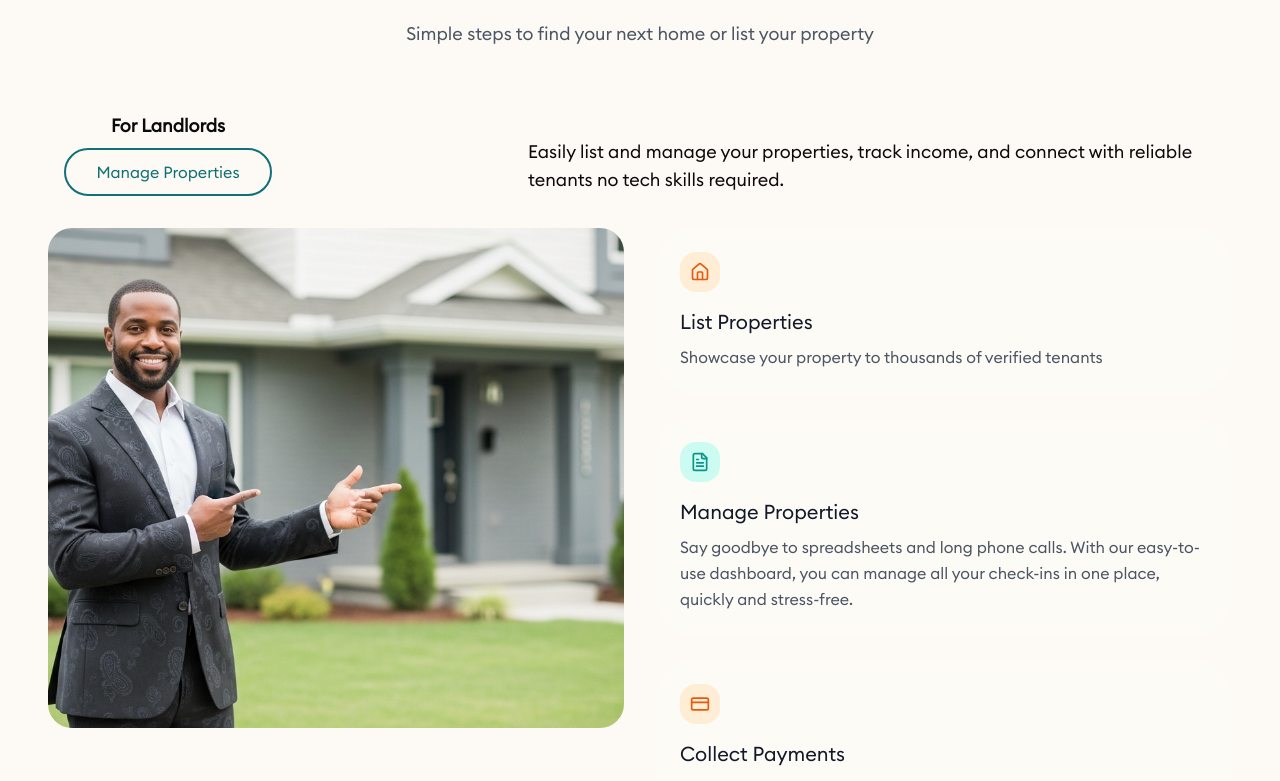
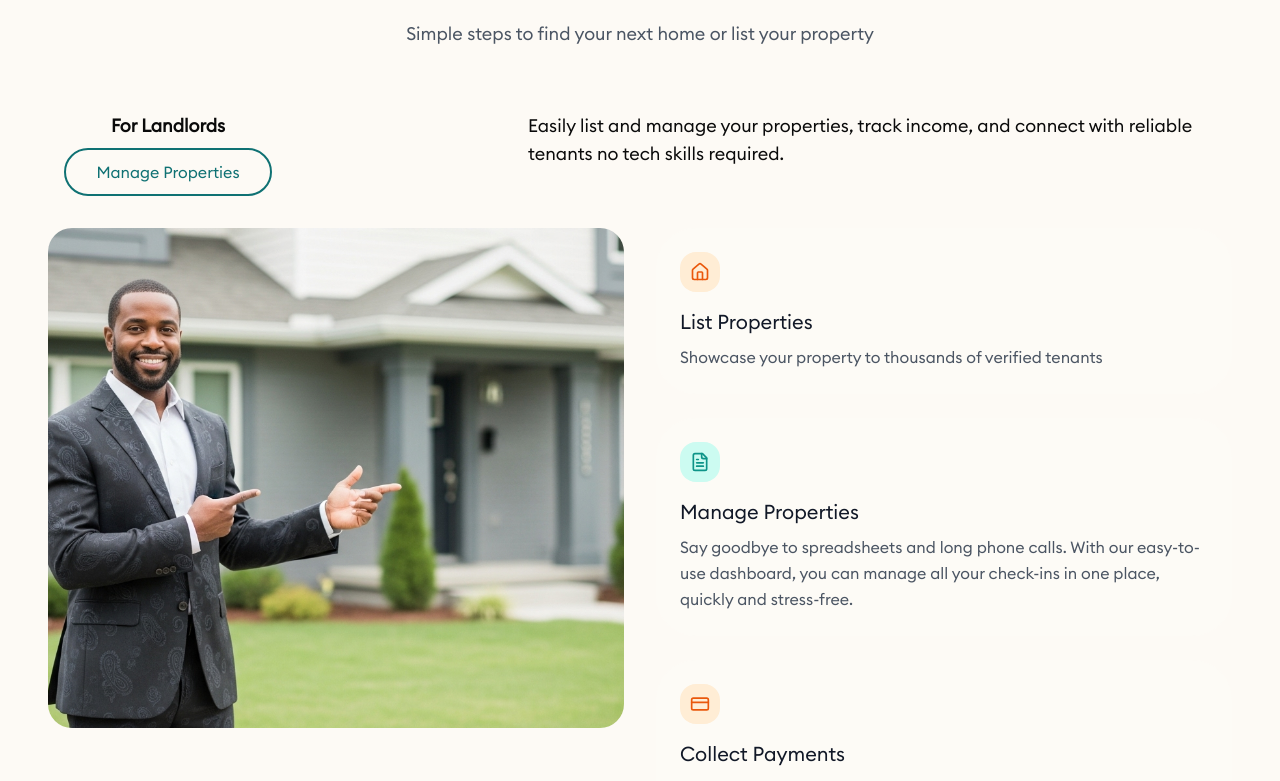
Before and after one commit to ABBA-DALHATU/residence_site, a Next.js app: page / in a window 1280 px wide. Shown: the part 1512-2293 px from the top of the page. Built offline with nearby package versions, Linux system fonts and the light colour scheme.

Commit message:
Update page.tsx

```diff
--- a/src/app/page.tsx
+++ b/src/app/page.tsx
@@ -199,7 +199,7 @@ export default function ResidenceLanding() {
                 Simple steps to find your next home or list your property
               </p>
             </motion.div>
-            <div className="pl-4 flex flex-col md:flex-row md:gap-64 justify-between items-center">
+            <div className="pl-4 flex flex-col md:flex-row md:gap-64 justify-between items-start">
               <div className="flex flex-col justify-start">
                 <p className="text-lg text-center font-[600] mb-2">For Landlords</p>
                 <Button
@@ -222,7 +222,7 @@ export default function ResidenceLanding() {
     initial={{ opacity: 0 }}
     whileInView={{ opacity: 1 }}
     viewport={{ once: true }}
-    className="grid md:grid-cols-2 gap-8"
+    className="grid md:grid-cols-2 gap-8 items-start"
   >
     {/* Landlord Image */}
     <motion.div
@@ -353,7 +353,7 @@ export default function ResidenceLanding() {
     initial={{ opacity: 0 }}
     whileInView={{ opacity: 1 }}
     viewport={{ once: true }}
-    className="grid md:grid-cols-2 gap-8"
+    className="grid md:grid-cols-2 gap-8 items-start"
   >
     {/* Tenant Feature Cards */}
     <motion.div
```
